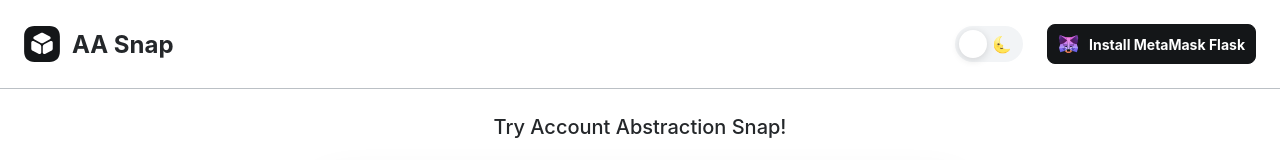
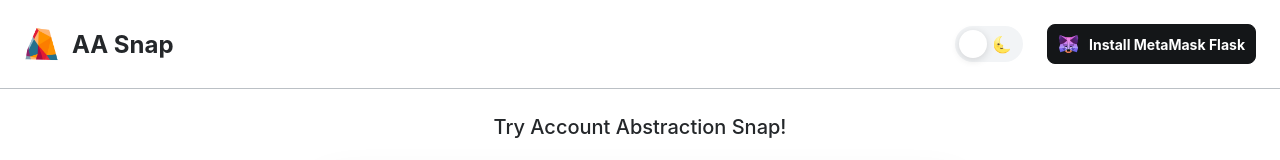
Before and after one commit to a42io/AAsnap, a Gatsby site in the folder packages/site/: page / in a window 1280 px wide. Shown: the top 160 px of the page. Built offline with nearby package versions, Linux system fonts and the light colour scheme; Gatsby itself is replaced by a stand-in of ours.

Commit message:
add icon

```diff
--- a/packages/site/gatsby-config.ts
+++ b/packages/site/gatsby-config.ts
@@ -11,7 +11,7 @@ const config: GatsbyConfig = {
       resolve: 'gatsby-plugin-manifest',
       options: {
         name: 'Template Snap',
-        icon: 'src/assets/logo.svg',
+        icon: 'src/assets/logo.png',
         theme_color: '#6F4CFF',
         background_color: '#FFFFFF',
         display: 'standalone',
--- a/packages/site/src/components/SnapLogo.tsx
+++ b/packages/site/src/components/SnapLogo.tsx
@@ -1,14 +1,5 @@
-export const SnapLogo = ({ color, size }: { color: string; size: number }) => (
-  <svg
-    width={size}
-    height={size}
-    viewBox={`0 0 125 125`}
-    fill="none"
-    xmlns="http://www.w3.org/2000/svg"
-  >
-    <path
-      d="M88.5473 0.415527H36.5005C13.893 0.415527 0.415527 13.9484 0.415527 36.5446V88.5034C0.415527 111.1 13.893 124.57 36.5005 124.57H88.4852C111.093 124.57 124.57 111.1 124.57 88.5034V36.5446C124.632 13.9484 111.155 0.415527 88.5473 0.415527ZM59.8533 92.2281C59.8533 94.0904 58.9216 95.7665 57.3068 96.7597C56.4373 97.3184 55.5057 97.5667 54.5119 97.5667C53.7045 97.5667 52.8971 97.3805 52.0897 97.008L30.3518 86.1445C27.2464 84.5305 25.2589 81.3645 25.2589 77.8261V57.2785C25.2589 55.4161 26.1905 53.7401 27.8053 52.7468C29.4201 51.7536 31.3455 51.6915 33.0224 52.4985L54.7604 63.3621C57.9279 64.9761 59.9154 68.142 59.9154 71.6804V92.2281H59.8533ZM58.549 59.0166L35.1962 46.4149C33.5193 45.4838 32.4635 43.6835 32.4635 41.635C32.4635 39.6485 33.5193 37.7862 35.1962 36.855L58.549 24.2533C61.0333 22.9496 63.9524 22.9496 66.4368 24.2533L89.7895 36.855C91.4664 37.7862 92.5223 39.5864 92.5223 41.635C92.5223 43.6835 91.4664 45.4838 89.7895 46.4149L66.4368 59.0166C65.1946 59.6995 63.8282 60.0099 62.4618 60.0099C61.0954 60.0099 59.7912 59.6995 58.549 59.0166ZM99.789 77.8261C99.789 81.3645 97.8015 84.5925 94.634 86.1445L72.896 97.008C72.1507 97.3805 71.3433 97.5667 70.4738 97.5667C69.4801 97.5667 68.5484 97.3184 67.6789 96.7597C66.0641 95.7665 65.1325 94.0904 65.1325 92.2281V71.6804C65.1325 68.142 67.1199 64.914 70.2875 63.3621L92.0254 52.4985C93.7023 51.6915 95.6277 51.7536 97.2425 52.7468C98.8573 53.7401 99.789 55.4161 99.789 57.2785V77.8261Z"
-      fill={color}
-    />
-  </svg>
+import logo from '../assets/logo.png';
+
+export const SnapLogo = ({ size }: { color: string; size: number }) => (
+  <img width={size} height={size} src={logo} />
 );
```
Also changed, not shown: packages/site/src/assets/logo.png (added), packages/site/src/assets/logo.svg (deleted), packages/snap/images/icon.png (added).
